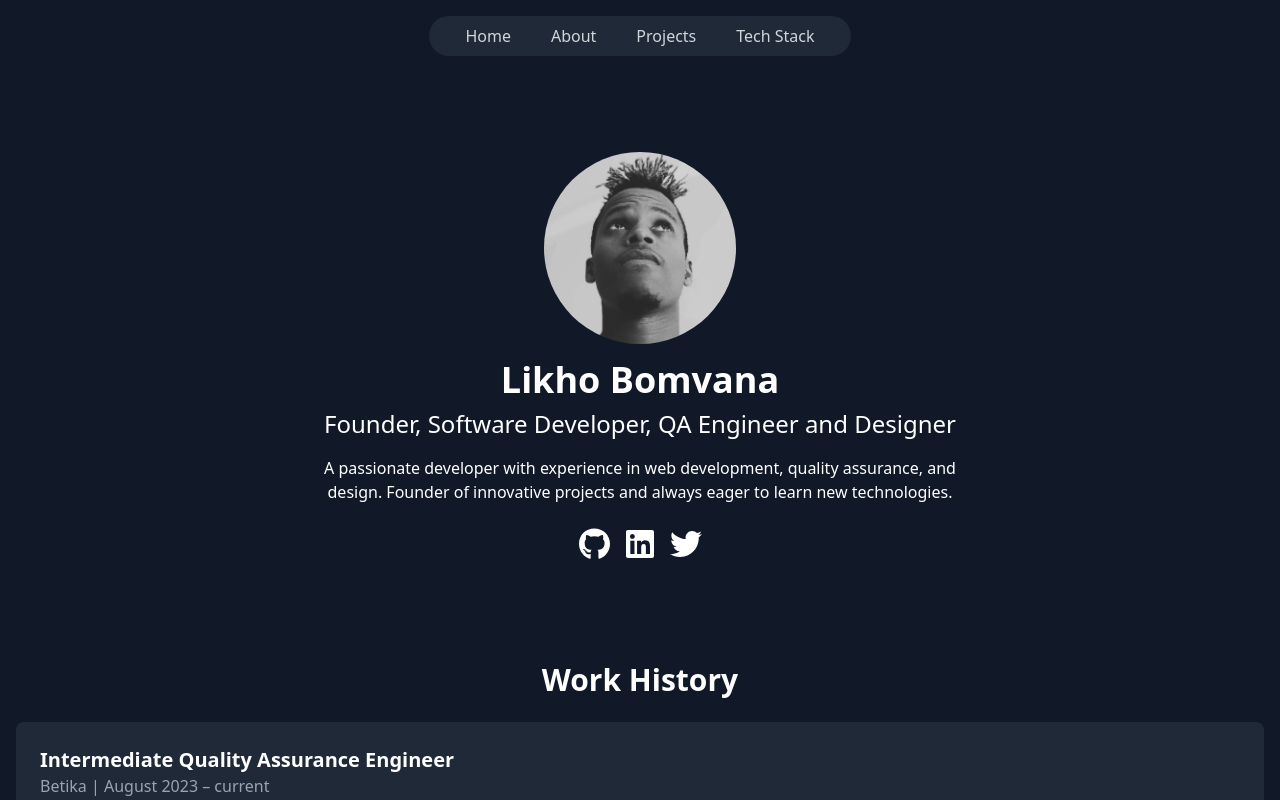
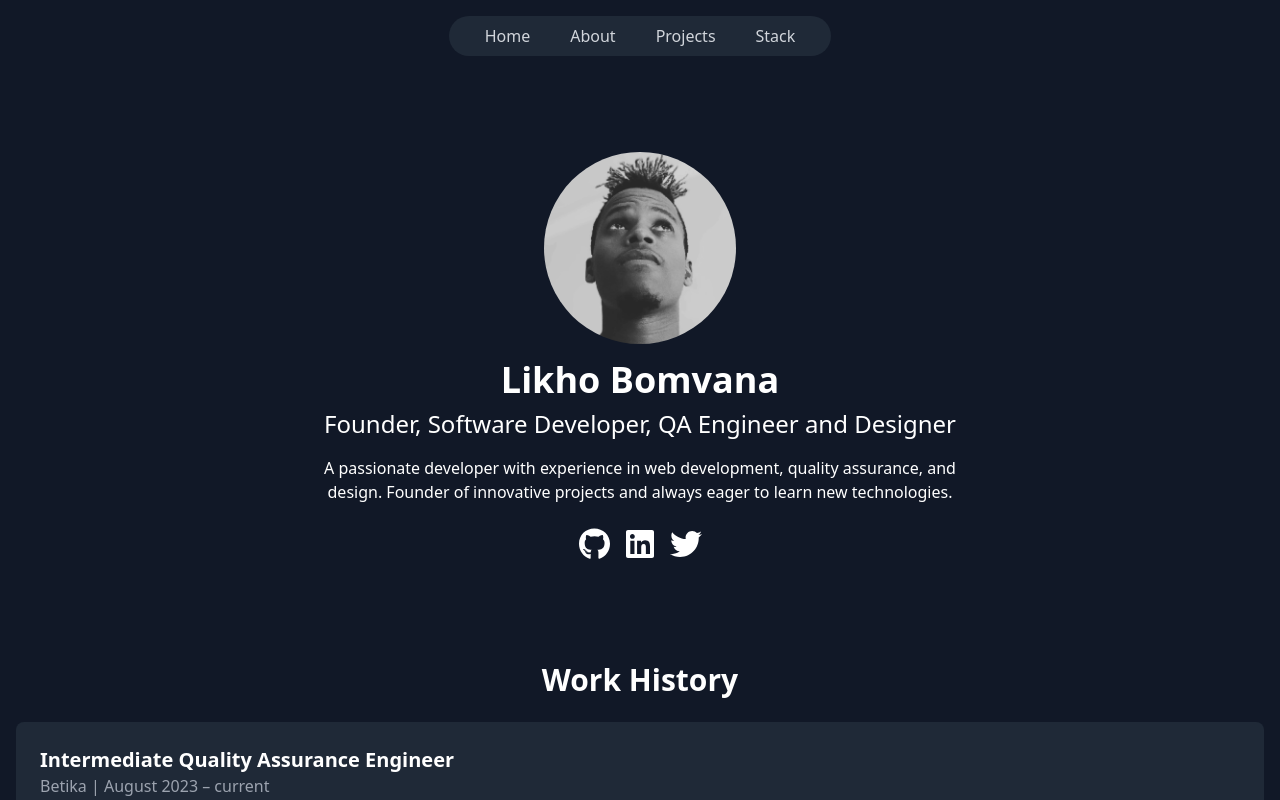
Before and after one commit to Theofylrx/portfolio, a Next.js app in the folder myportfolio/: page / in a window 1280 px wide. Shown: the top 800 px of the page. Built offline with nearby package versions, Linux system fonts and the light colour scheme.

Commit message:
Nav Update
Tech stack to stack

```diff
--- a/myportfolio/components/Header.tsx
+++ b/myportfolio/components/Header.tsx
@@ -23,7 +23,7 @@ const Header: React.FC = () => {
           </li>
           <li>
             <Link href="/tech-stack" className="text-gray-300 hover:text-white px-3 py-2 rounded-full transition duration-300">
-              Tech Stack
+              Stack
             </Link>
           </li>
         </ul>
```
